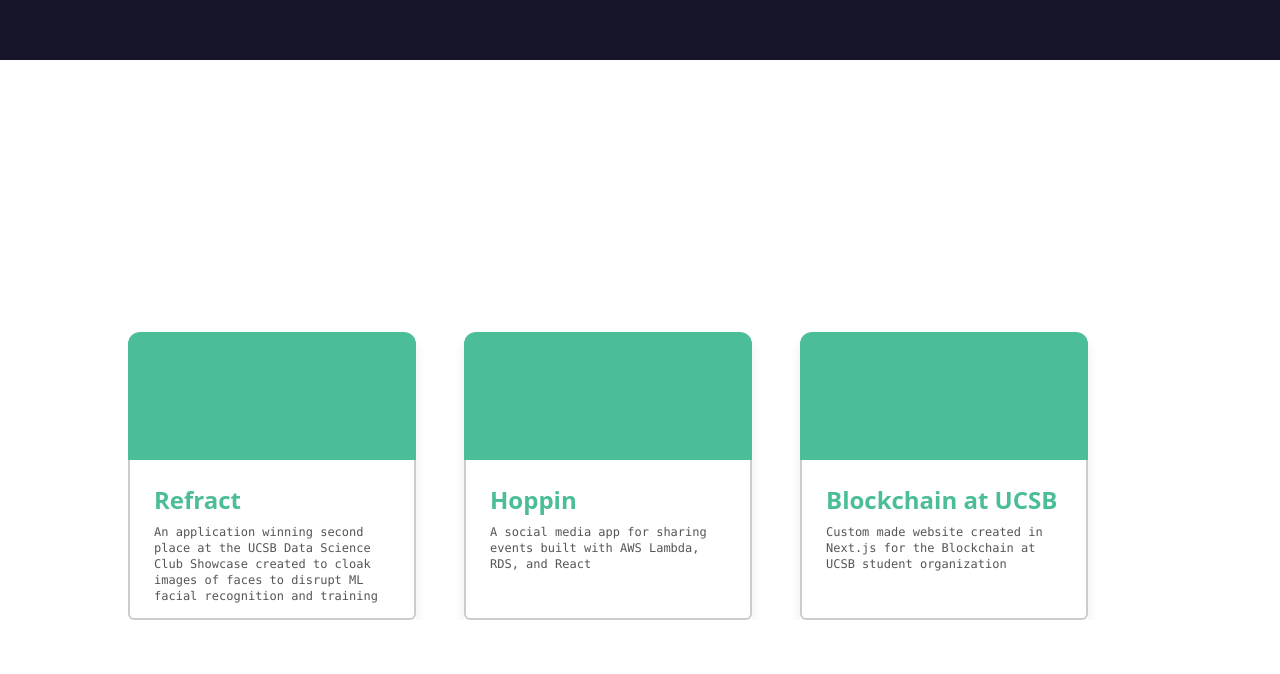
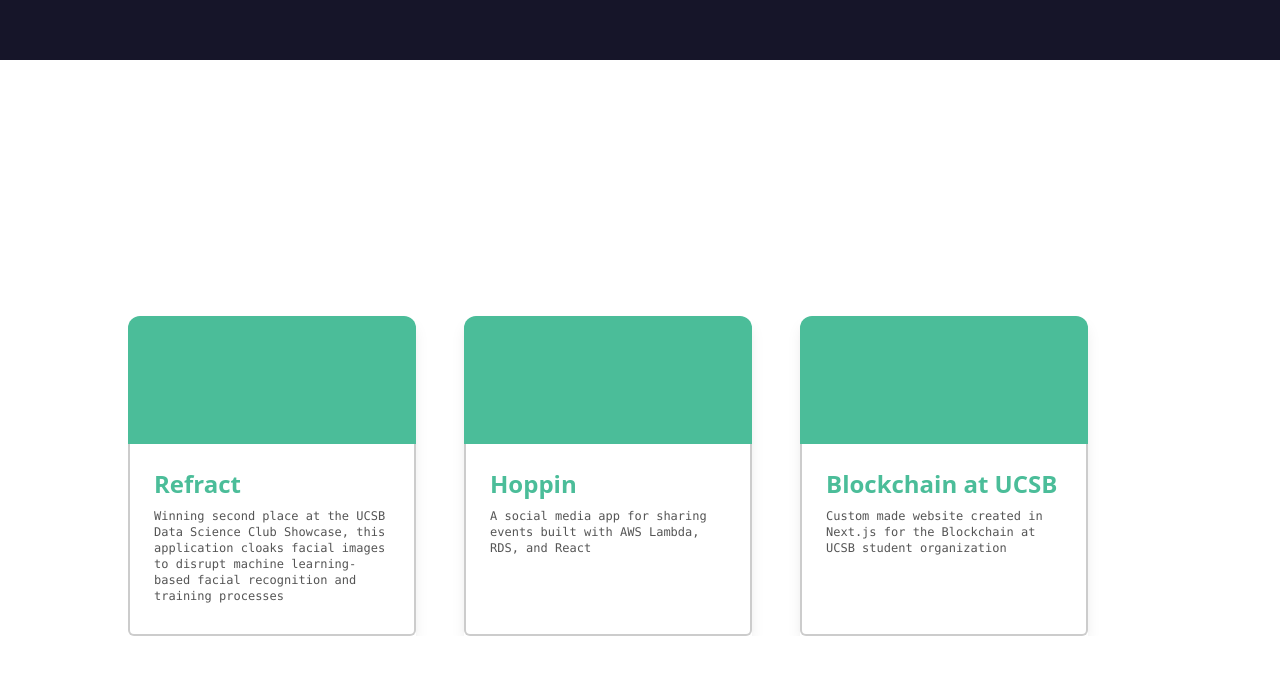
Before and after one commit to heyyysus/dev-portfolio, a Next.js app: page / in a window 1280 px wide. Shown: the part 2410-3084 px from the top of the page. Built offline with nearby package versions, Linux system fonts and the light colour scheme.

Commit message:
Update project section, change refract desc, change card height

```diff
--- a/src/app/_components/projectCard.tsx
+++ b/src/app/_components/projectCard.tsx
@@ -31,7 +31,7 @@
         {/** Placeholder for image, green solid color for now */}
         </div>
         {/** Project card */}
-        <div className='p-6 h-40 border-b-2 border-t-none border-l-2 border-r-2 border-grey rounded-b-md bg-white'>
+        <div className='p-6 h-48 border-b-2 border-t-none border-l-2 border-r-2 border-grey rounded-b-md bg-white'>
             <p className="text-2xl font-bold">
                 {project.title}
             </p>
--- a/src/app/_sections/projectsSection.tsx
+++ b/src/app/_sections/projectsSection.tsx
@@ -9,7 +9,7 @@
     const projects: Project[] = [
         {
             title: "Refract",
-            description: "An application winning second place at the UCSB Data Science Club Showcase created to cloak images of faces to disrupt ML facial recognition and training",
+            description: "Winning second place at the UCSB Data Science Club Showcase, this application cloaks facial images to disrupt machine learning-based facial recognition and training processes",
         },
 
         {
```
